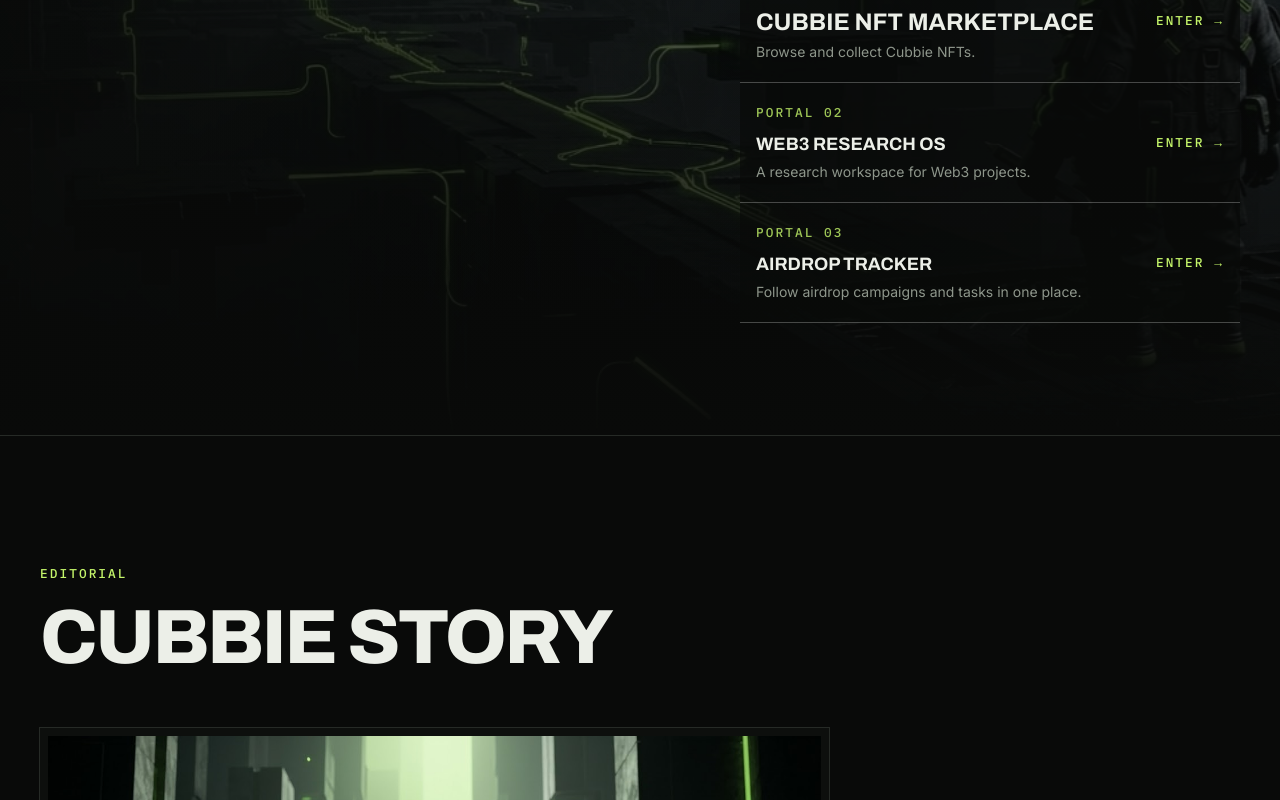
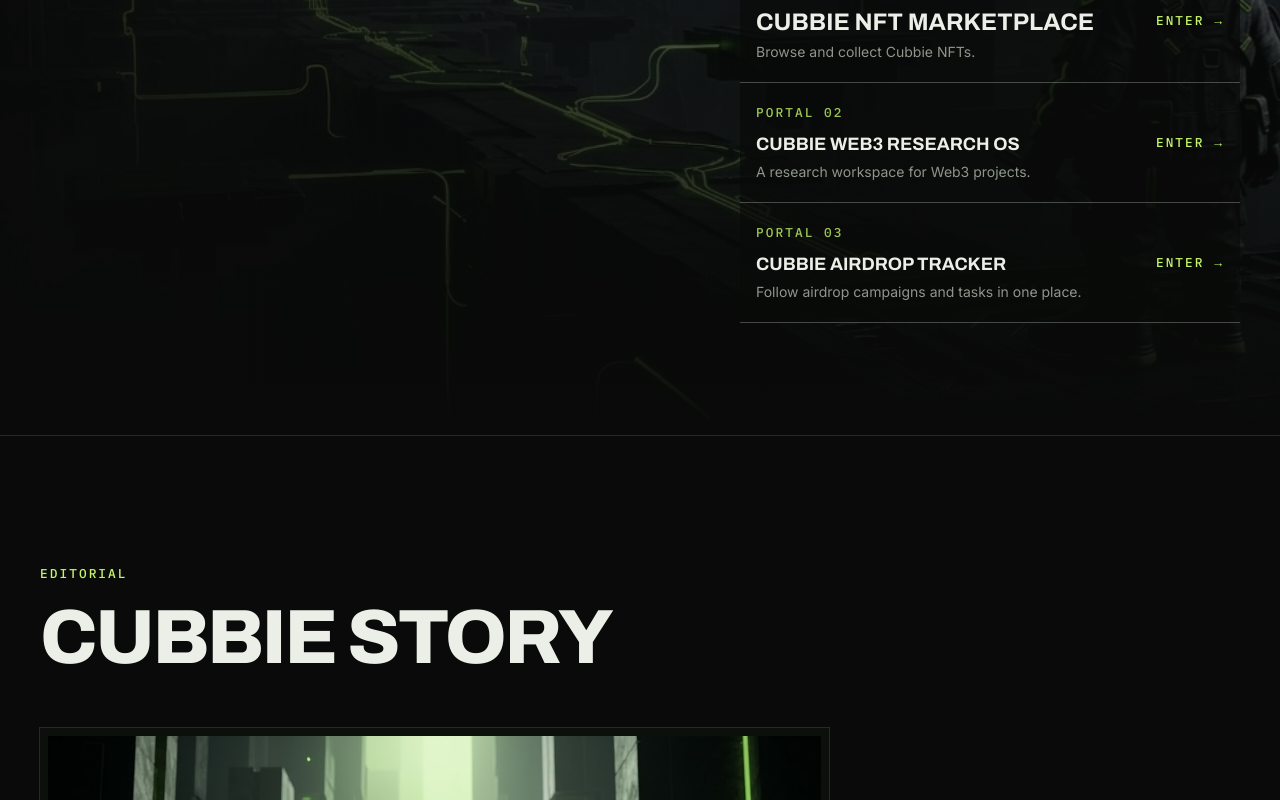
Before and after one commit to ahmad-choirudin/cubbie-world, a React (Vite) app: page / in a window 1280 px wide. Shown: the part 7320-8120 px from the top of the page. Built offline with nearby package versions, Linux system fonts and the light colour scheme; no server answers; the HTML template or start-up script is replaced by a standard one.

Commit message:
Update project names in projects.ts

```diff
--- a/src/data/projects.ts
+++ b/src/data/projects.ts
@@ -1,7 +1,7 @@
 export const projects = [
   { name: "Cubbie NFT Marketplace", url: "https://cubbienft.my.id/" },
-  { name: "Web3 Research OS", url: "https://web3os.my.id/" },
-  { name: "Airdrop Tracker", url: "https://dropwatch.web.id/" },
+  { name: "Cubbie Web3 Research OS", url: "https://web3os.my.id/" },
+  { name: "Cubbie Airdrop Tracker", url: "https://dropwatch.web.id/" },
 ];
 
 export const socials = [
```
